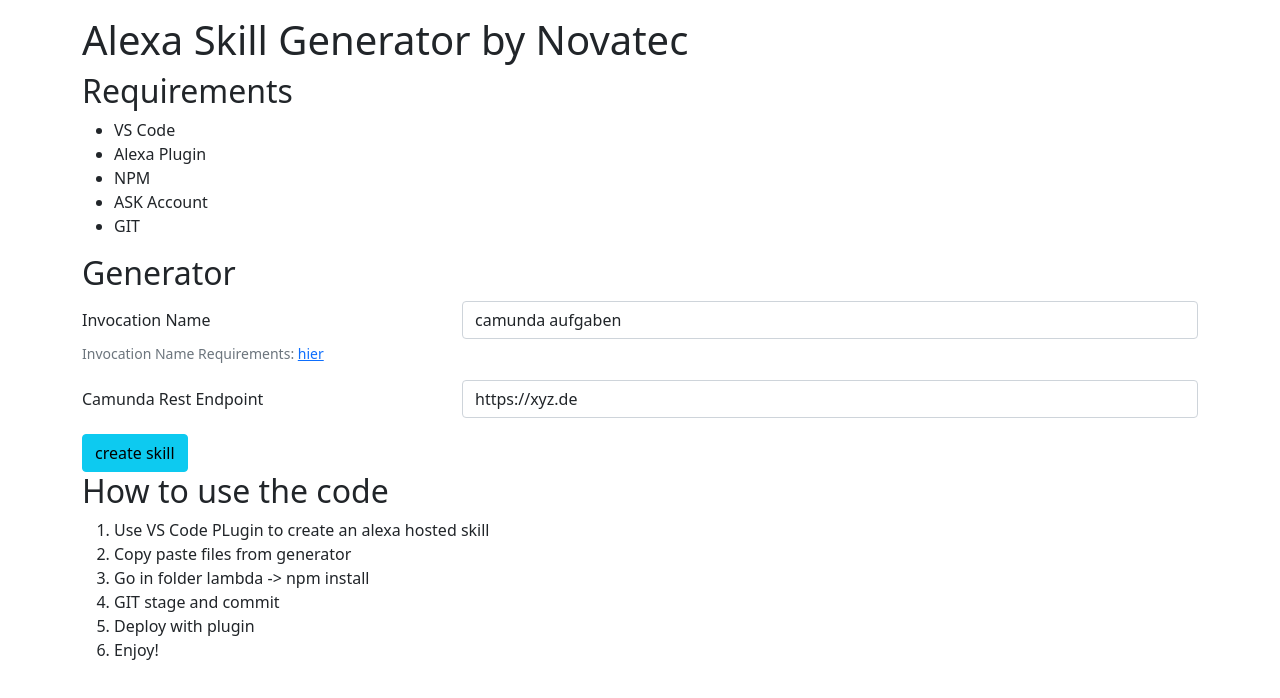
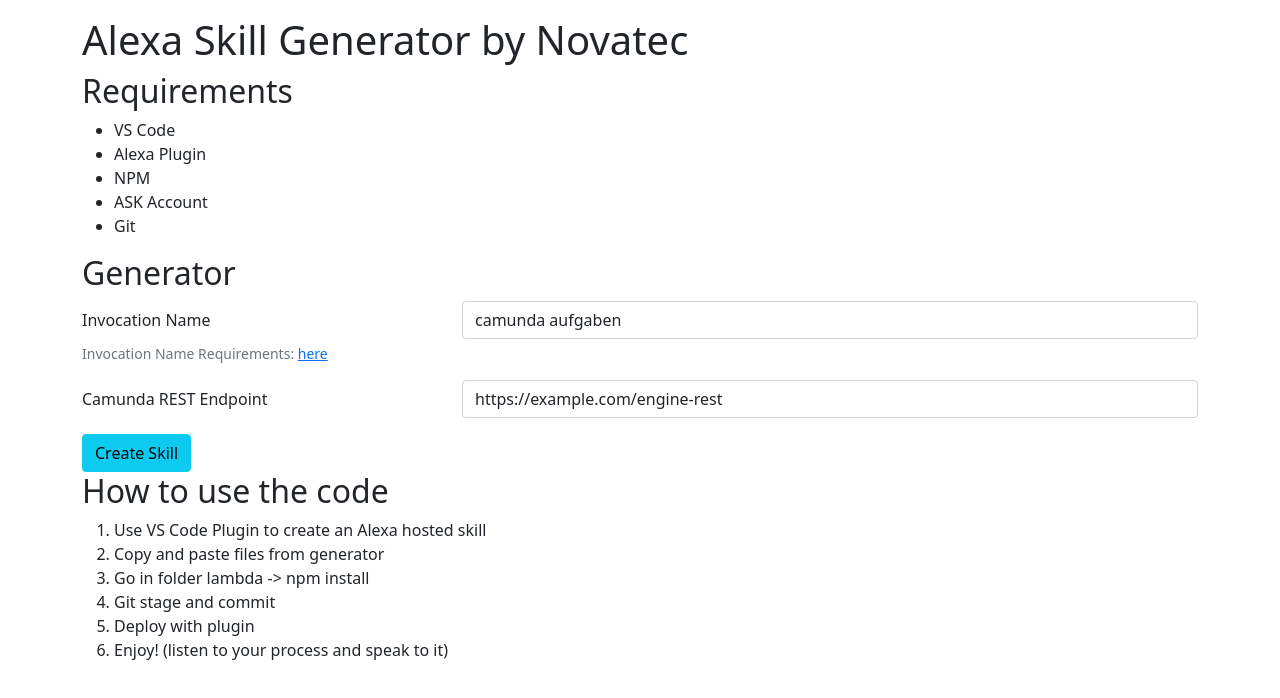
Before and after one commit to NovatecConsulting/camunda-voice-control, a website: page skill-generator/skill-generator.html in a window 1280 px wide. Drawn offline with nearby package versions, Linux system fonts and the light colour scheme.

Commit message:
Small cleanups in the Generator's UI

```diff
--- a/skill-generator/skill-generator.html
+++ b/skill-generator/skill-generator.html
@@ -15,7 +15,7 @@
       <li>Alexa Plugin</li>
       <li>NPM</li>
       <li>ASK Account</li>
-      <li>GIT</li>
+      <li>Git</li>
     </ul>
   <h2>Generator</h2>
   <form>
@@ -24,24 +24,24 @@
       <div class="col-sm-8">
         <input type="text" class="form-control" id="invocationName" value="camunda aufgaben">
       </div>
-      <div id="emailHelp" class="form-text">Invocation Name Requirements: <a href="https://developer.amazon.com/en-US/docs/alexa/custom-skills/choose-the-invocation-name-for-a-custom-skill.html#cert-invocation-name-req">hier</a></div>
+      <div id="emailHelp" class="form-text">Invocation Name Requirements: <a href="https://developer.amazon.com/en-US/docs/alexa/custom-skills/choose-the-invocation-name-for-a-custom-skill.html#cert-invocation-name-req">here</a></div>
     </div>
     <div class="mb-3 row">
-      <label for="camundaRestEndpoint" class="col-sm-4 col-form-label">Camunda Rest Endpoint</label>
+      <label for="camundaRestEndpoint" class="col-sm-4 col-form-label">Camunda REST Endpoint</label>
       <div class="col-sm-8">
-        <input type="text" class="form-control" id="camundaRestEndpoint" value="https://xyz.de">
+        <input type="text" class="form-control" id="camundaRestEndpoint" value="https://example.com/engine-rest">
       </div>
     </div>
-    <button type="button" class="btn btn-info" onClick="generateZip()">create skill</button>
+    <button type="button" class="btn btn-info" onClick="generateZip()">Create Skill</button>
   </form>
   <h2>How to use the code</h2>
   <ol>
-    <li>Use VS Code PLugin to create an alexa hosted skill</li>
-    <li>Copy paste files from generator</li>
+    <li>Use VS Code Plugin to create an Alexa hosted skill</li>
+    <li>Copy and paste files from generator</li>
     <li>Go in folder lambda -> npm install</li>
-    <li>GIT stage and commit</li>
+    <li>Git stage and commit</li>
     <li>Deploy with plugin</li>
-    <li>Enjoy!</li>
+    <li>Enjoy! (listen to your process and speak to it)</li>
   </ol>
   </div>
 
```
